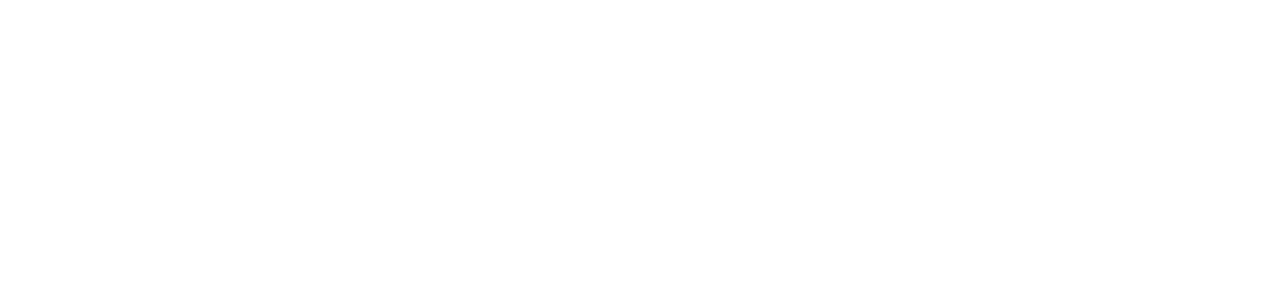
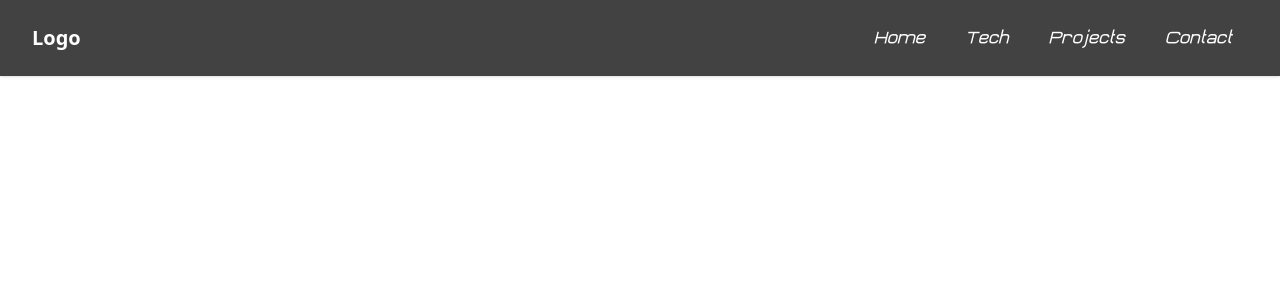
Before and after one commit to suzuhe481/portfolio-v3, a Next.js app: page / in a window 1280 px wide. Shown: the top 300 px of the page. Built offline with nearby package versions, Linux system fonts and the light colour scheme.

Commit message:
feat: implement Navbar component and integrate it into Home page

```diff
--- a/src/app/page.tsx
+++ b/src/app/page.tsx
@@ -1,3 +1,9 @@
+import { Navbar } from "@/components/main/Navbar/Navbar";
+
 export default function Home() {
-  return <div></div>;
+  return (
+    <>
+      <Navbar />
+    </>
+  );
 }
--- /dev/null
+++ b/src/components/main/Navbar/Navbar.tsx
@@ -0,0 +1,114 @@
+"use client";
+
+import { useState, useRef, useEffect } from "react";
+import Link from "next/link";
+import clsx from "clsx";
+
+// Link items in navbar
+const menuItems = [
+  { label: "Home", href: "#home" },
+  { label: "Tech", href: "#tech" },
+  { label: "Projects", href: "#projects" },
+  { label: "Contact", href: "#contact" },
+];
+
+export const Navbar = () => {
+  const [menuOpen, setMenuOpen] = useState(false); // Determines whether menu is toggled open/closed
+  const [menuHeight, setMenuHeight] = useState(0);
+
+  const [showMenu, setShowMenu] = useState(false); // Determines whether menu should be display block/hidden
+
+  const menuRef = useRef<HTMLUListElement>(null);
+  const timeoutRef = useRef<NodeJS.Timeout | null>(null);
+
+  // Calculates the full height of the mobile navbar items
+  useEffect(() => {
+    if (!menuRef.current) return;
+
+    const scrollHeight = menuRef.current.scrollHeight;
+
+    if (menuOpen) {
+      setShowMenu(true);
+      setMenuHeight(scrollHeight);
+    } else {
+      setMenuHeight(0);
+
+      // Wait for the animation to finish before setting menu to hidden
+      timeoutRef.current = setTimeout(() => {
+        setShowMenu(false);
+      }, 300);
+    }
+
+    return () => {
+      if (timeoutRef.current) {
+        clearTimeout(timeoutRef.current);
+      }
+    };
+  }, [menuOpen]);
+
+  // Close the navbar on window resize to larger width
+  useEffect(() => {
+    const handleResize = () => {
+      if (window.innerWidth >= 768) {
+        setMenuOpen(false);
+      }
+    };
+
+    window.addEventListener("resize", handleResize);
+    return () => window.removeEventListener("resize", handleResize);
+  }, []);
+
+  return (
+    <header className="sticky top-0 w-full z-50 shadow text-white">
+      <div className="relative">
+        {/* Background behind the translucent navbar */}
+        <div className="absolute inset-0 bg-[#000000bd] z-[-1]" />
+
+        <nav className="w-full">
+          <div className="w-full px-4 sm:px-6 lg:px-8 animate-all">
+            <div className="flex items-center justify-between py-6">
+              {/* Logo */}
+              <div className="text-xl font-bold">Logo</div>
+
+              {/* Menu Items */}
+              <ul
+                ref={menuRef}
+                className={clsx(
+                  "font-plagiata italic",
+                  `transition-[height] ease-in-out overflow-hidden duration-300`,
+                  "md:transition-none md:overflow-visible md:h-auto",
+                  "flex-col w-full bg-[#333] absolute left-0 top-full z-40",
+                  "md:relative md:flex md:flex-row md:items-center md:space-x-2 md:bg-transparent md:w-auto",
+                  menuOpen || showMenu ? "block" : "hidden"
+                )}
+                style={{
+                  height: menuOpen ? `${menuHeight}px` : 0,
+                }}
+              >
+                {menuItems.map((item) => (
+                  <li
+                    key={item.label}
+                    className="p-4 md:py-0 border-b-2 border-[#444444] md:border-0 text-xl md:text-xl"
+                  >
+                    <Link href={item.href} onClick={() => setMenuOpen(false)}>
+                      {item.label}
+                    </Link>
+                  </li>
+                ))}
+              </ul>
+
+              {/* Hamburger menu: Small screens only */}
+              <button
+                className="md:hidden text-2xl"
+                onClick={() => setMenuOpen((prev) => !prev)}
+                aria-label="Toggle Menu"
+              >
+                {menuOpen ? "✕" : "☰"}
+              </button>
+            </div>
+          </div>
+        </nav>
+      </div>
+    </header>
+  );
+};
```
